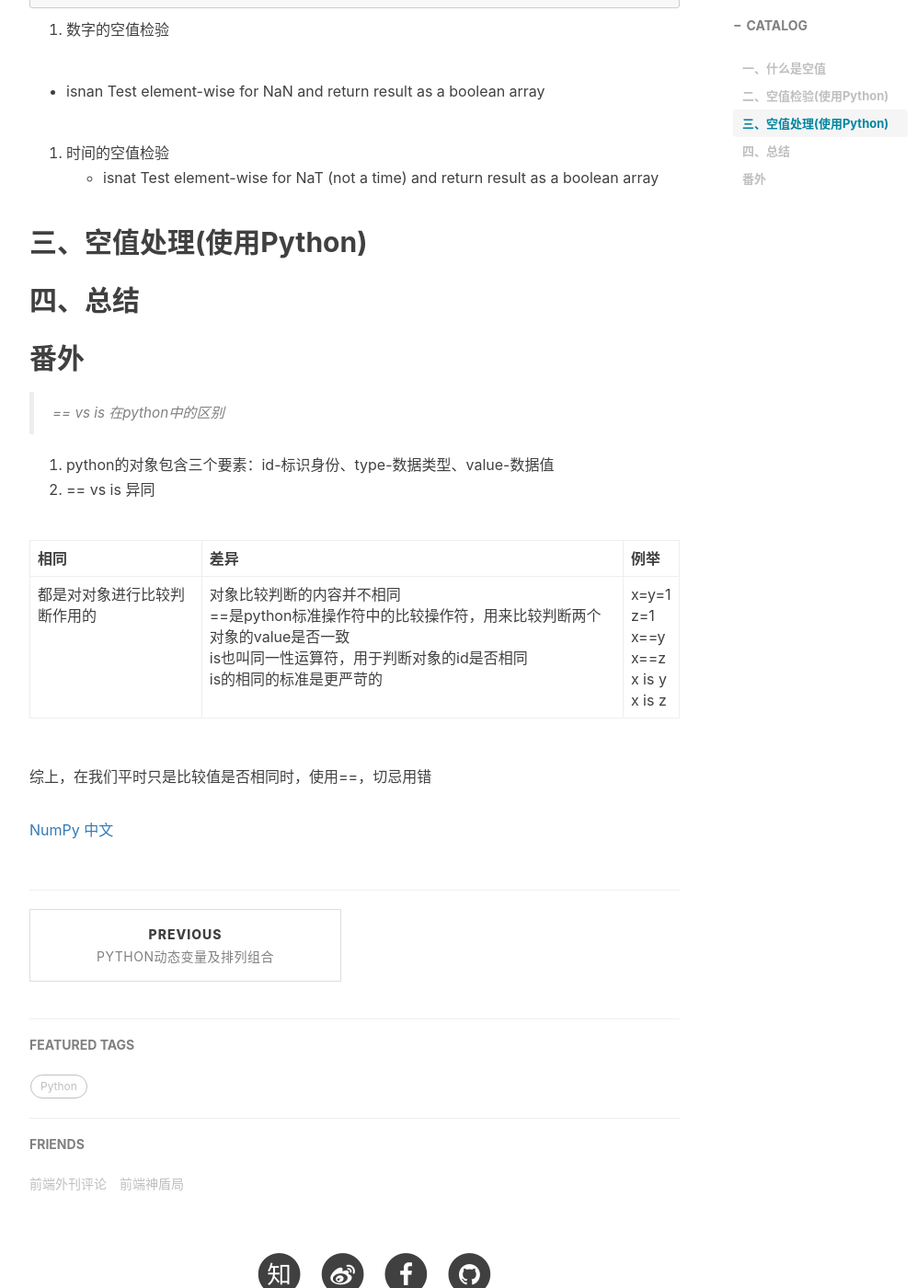
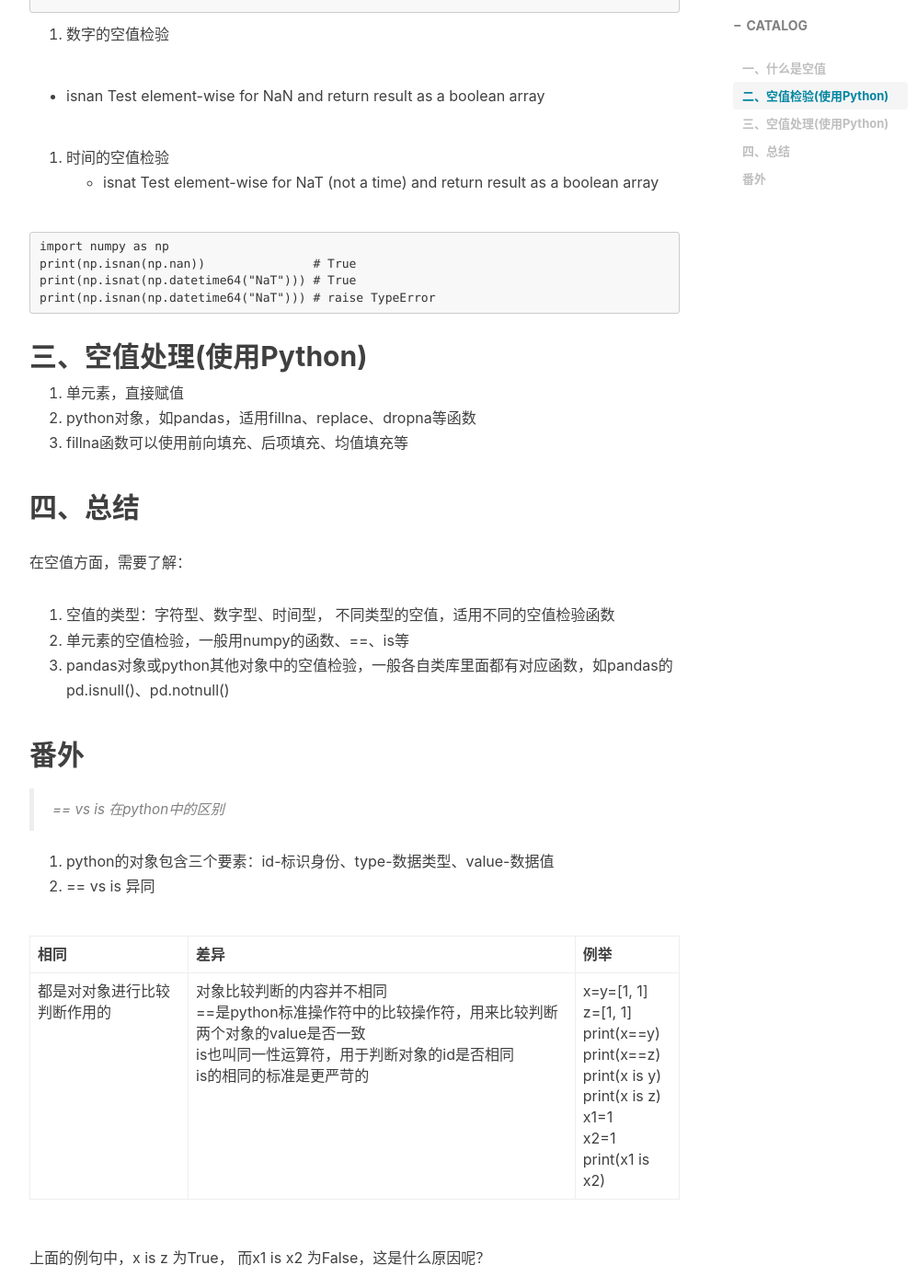
Before and after one commit to xeebudong/xeebudong.github.io, a Jekyll site: the page built from _posts/2020-04-02-空值及Python空值检验.markdown, in a window 1280 px wide and 1400 px high, scrolled down 1403 px. Shown: the whole window at 92% size, without its empty margins (233-1230 px from the left). Built offline with Jekyll 4.4.1, drawn with Linux system fonts in a browser that asks for light colours; nearby versions of some CDN libraries; comment, search, counter and statistics services are not loaded; some of the changed text lies outside the part shown.

Commit message:
- 2020/04/02 19:01:02

````diff
--- a/_posts/2020-04-02-空值及Python空值检验.markdown
+++ b/_posts/2020-04-02-空值及Python空值检验.markdown
@@ -44,11 +46,26 @@ print(string2 == "") # False
 3. 时间的空值检验
 - isnat Test element-wise for NaT (not a time) and return result as a boolean array
 
-
-
+```
+import numpy as np
+print(np.isnan(np.nan))               # True
+print(np.isnat(np.datetime64("NaT"))) # True
+print(np.isnan(np.datetime64("NaT"))) # raise TypeError
+```
 
 ## 三、空值处理(使用Python)
+
+1. 单元素，直接赋值
+2. python对象，如pandas，适用fillna、replace、dropna等函数
+3. fillna函数可以使用前向填充、后项填充、均值填充等
+
 ## 四、总结
+
+在空值方面，需要了解：
+1. 空值的类型：字符型、数字型、时间型， 不同类型的空值，适用不同的空值检验函数
+2. 单元素的空值检验，一般用numpy的函数、==、is等
+3. pandas对象或python其他对象中的空值检验，一般各自类库里面都有对应函数，如pandas的pd.isnull()、pd.notnull()
+
 
 ## 番外
 > == vs is 在python中的区别
@@ -58,8 +75,11 @@ print(string2 == "") # False
 
 | 相同 |  差异 | 例举 |
 | ------ | ------ | ------ |
-|都是对对象进行比较判断作用的|对象比较判断的内容并不相同<br/>==是python标准操作符中的比较操作符，用来比较判断两个对象的value是否一致<br/> is也叫同一性运算符，用于判断对象的id是否相同<br/>is的相同的标准是更严苛的|x=y=1<br/>z=1<br/>x==y<br/>x==z<br/>x is y<br/>x is z|
+|都是对对象进行比较判断作用的|对象比较判断的内容并不相同<br/>==是python标准操作符中的比较操作符，用来比较判断两个对象的value是否一致<br/> is也叫同一性运算符，用于判断对象的id是否相同<br/>is的相同的标准是更严苛的|x=y=[1, 1]<br/>z=[1, 1]<br/>print(x==y)<br/>print(x==z)<br/>print(x is y)<br/>print(x is z)<br/>x1=1<br/>x2=1<br/>print(x1 is x2)|
 
-综上，在我们平时只是比较值是否相同时，使用==，切忌用错
+上面的例句中，x is z 为True， 而x1 is x2 为False，这是什么原因呢？
+> 这个基础变量
+
+综上，在工作中，如果我们仅仅比较值是否相同，推荐使用"=="，以防止不必要的bug
 
 [NumPy 中文](https://www.numpy.org.cn/)
````
Also changed, not shown: other parts of _posts/2020-04-02-空值及Python空值检验.markdown (+3 -1 lines).
